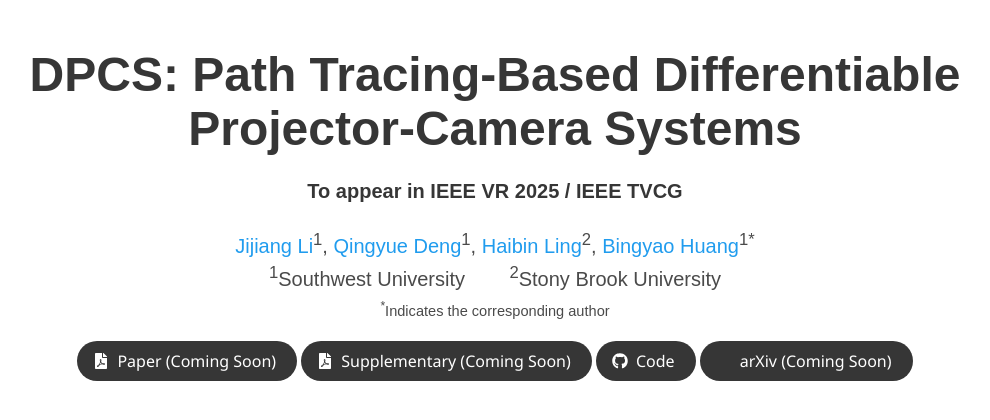
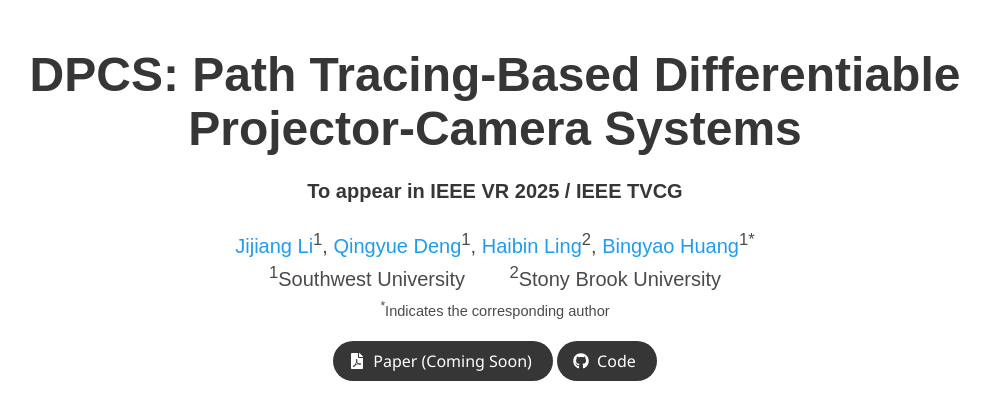
Before and after one commit to JijiangLi/JijiangLi.github.io, a Jekyll site: the page DPCS/index.html, which Jekyll copies as it is, in a window 1280 px wide and 900 px high, cut to the strip 0-422 px from the top of the window. Shown: the whole strip, without its empty margins (145-1135 px from the left). Built offline with Jekyll 4.4.1, drawn with Linux system fonts in a browser that asks for light colours; nearby versions of some CDN libraries; some web fonts are replaced; library files that are not in the unit come from our copies; a style sheet for code colours, icons or effects is not loaded.

Commit message:
Update index.html

```diff
--- a/DPCS/index.html
+++ b/DPCS/index.html
@@ -148,7 +148,7 @@
                 </span>
 
                 <!-- Supplementary PDF link -->
-                <span class="link-block">
+<!--                 <span class="link-block">
                   <a href="static/pdfs/supplementary_material.pdf" target="_blank"
                     class="external-link button is-normal is-rounded is-dark">
                     <span class="icon">
@@ -156,7 +156,7 @@
                     </span>
                     <span>Supplementary (Coming Soon)</span>
                   </a>
-                </span>
+                </span> -->
 
                 <!-- Github link -->
                 <span class="link-block">
@@ -170,7 +170,7 @@
                 </span>
 
                 <!-- ArXiv abstract Link -->
-                <span class="link-block">
+<!--                 <span class="link-block">
                   <a href="https://arxiv.org/abs/<ARXIV PAPER ID>" target="_blank"
                     class="external-link button is-normal is-rounded is-dark">
                     <span class="icon">
@@ -178,7 +178,7 @@
                     </span>
                     <span>arXiv (Coming Soon)</span>
                   </a>
-                </span>
+                </span> -->
               </div>
             </div>
           </div>
```
